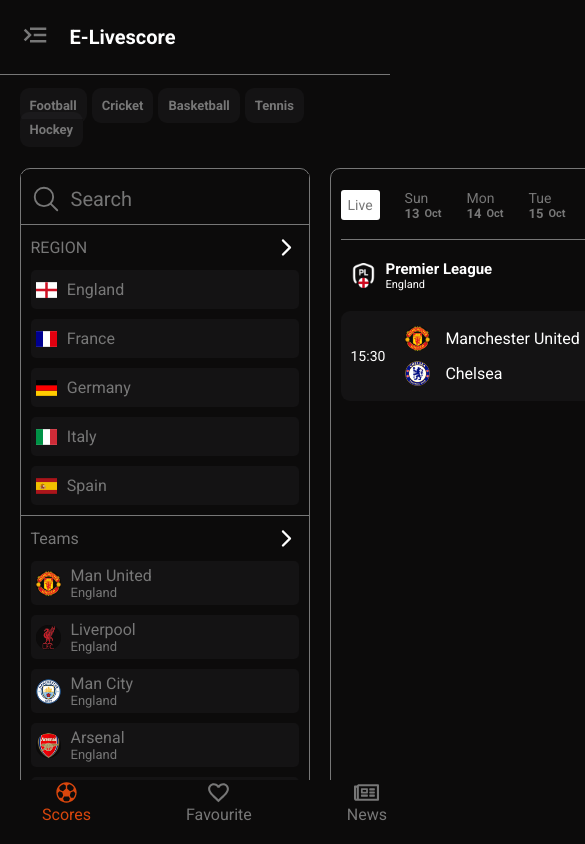
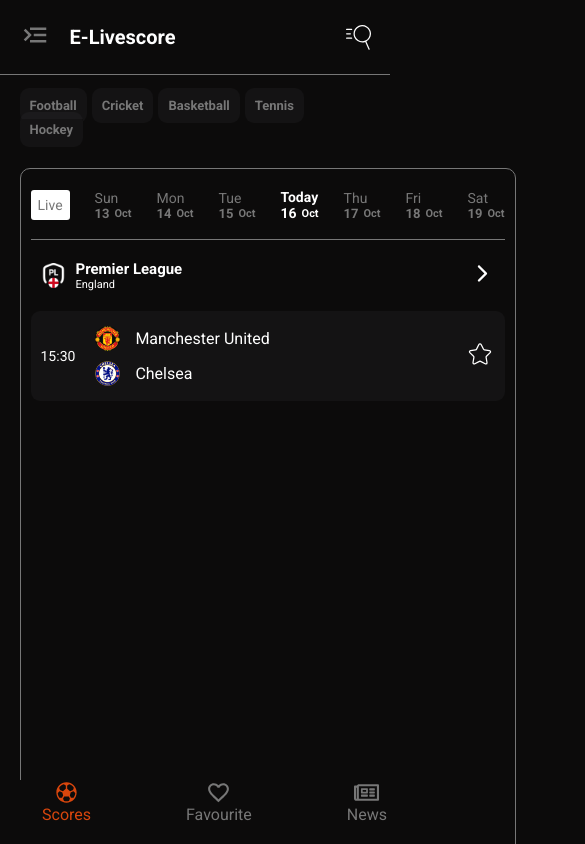
Before and after one commit to Empire688682/empire-livescores, a Next.js app in the folder empire-livescore/: page /basketball in a window 390 px wide. Shown: the top 844 px of the page, 585 px wide, since content can reach past the window. Built offline with nearby package versions, Linux system fonts and the light colour scheme.

Commit message:
mobile VP

```diff
--- a/empire-livescore/src/Component/Context.jsx
+++ b/empire-livescore/src/Component/Context.jsx
@@ -1,13 +1,16 @@
 'use client';
-import React, { useContext } from 'react';
+import React, { useContext, useState } from 'react';
 
 const AppContext = React.createContext();
 
 export const AppProvider = ({ children }) => {
-  const hello = "hello"; // Changed from 'helo' to 'hello'
+  const [showSidebar, setShowSidebar] = useState(false);
 
   return (
-    <AppContext.Provider value={{ hello }}>
+    <AppContext.Provider value={{
+      showSidebar,
+      setShowSidebar
+    }}>
       {children}
     </AppContext.Provider>
   );
--- a/empire-livescore/src/Component/Navbar/Navbar.jsx
+++ b/empire-livescore/src/Component/Navbar/Navbar.jsx
@@ -5,6 +5,8 @@
 import { MdFavoriteBorder } from "react-icons/md";
 import { FaRegNewspaper } from "react-icons/fa";
 import { IoIosFootball } from "react-icons/io";
+import Image from 'next/image';
+import search_icon from '../../public/search_icon.svg';
 
 const Navbar = () => {
     const [menu, setMenu] = useState("scores");
@@ -23,6 +25,13 @@
                 <li onClick={() => setMenu("news")} className={menu === "news" ? style.active : ""}> <FaRegNewspaper className={style.menu_icon} /> News </li>
             </ul>
         </div>
+        <div className={style.right_searchBar}>
+            <Image
+            src={search_icon}
+            sizes='(max-width: 768px) 100vw, (max-width: 1200px) 50vw, 33vw'
+            fill
+            />
+        </div>
 
     </div>
   )
--- a/empire-livescore/src/Component/Navbar/Navbar.module.css
+++ b/empire-livescore/src/Component/Navbar/Navbar.module.css
@@ -46,12 +46,22 @@
 .right_col .active{
     color: var(--active);
 }
+.right_searchBar{
+    display: none;
+}
 
 @media screen and (max-width: 919px){
+    .right_searchBar{
+        display: block;
+        position: relative;
+        height: 25px;
+        width: 25px;
+        cursor: pointer;
+    }
     .right_col{
         position: fixed;
         bottom: 0;
-        z-index: 99;
+        z-index: 88;
         width: 100%;
         padding-bottom: 20px;
     }
--- a/empire-livescore/src/Component/SideBar/SideBar.jsx
+++ b/empire-livescore/src/Component/SideBar/SideBar.jsx
@@ -2,6 +2,7 @@
 import style from './SideBar.module.css';
 import { IoSearchOutline } from "react-icons/io5";
 import { IoIosArrowForward } from "react-icons/io";
+import { LiaTimesSolid } from "react-icons/lia";
 import { sideBarData } from '../data';
 import Image from 'next/image';
 
@@ -9,8 +10,14 @@
     return (
         <div className={style.side_bar}>
             <div className={style.header}>
+                <div className={style.icon}>
+                    <IoIosArrowForward />
+                </div>
                 <label htmlFor="name"><IoSearchOutline /></label>
                 <input type="text" name="name" id="name" placeholder='Search' />
+                <div className={style.icon}>
+                    <LiaTimesSolid />
+                </div>
             </div>
             <div className={`${style.colum} ${style.region}`}>
                 <div className={style.colum_header}>
--- a/empire-livescore/src/Component/SideBar/SideBar.module.css
+++ b/empire-livescore/src/Component/SideBar/SideBar.module.css
@@ -25,6 +25,9 @@
     display: flex;
     align-items: center;
     justify-content: center;
+}
+.header .icon{
+    display: none;
 }
 .colum{
     color: var(--text-color);
@@ -107,3 +110,38 @@
     font-size: 13px;
     background-color: transparent;
 }
+
+@media screen and (max-width:919px){
+    .side_bar{
+        position: absolute;
+        top: 0;
+        z-index: 99;
+        left: 0;
+        width: 100%;
+    }
+    .header{
+        display: flex;
+        align-items: center;
+    }
+    .header .icon{
+        font-size: 25px;
+        cursor: pointer;
+        text-align: center;
+        transform: rotate(180deg);
+        color: white;
+        display: block;
+    }
+    .header input{
+        flex: 1;
+        background-color: transparent;
+        outline: none;
+        height: 100%;
+        border: none;
+        font-size: 15px;
+        color: var(--text-color);
+        font-weight: bolder;
+    }
+    .header label{
+        display: none;
+    }
+}
--- a/empire-livescore/src/app/globals.css
+++ b/empire-livescore/src/app/globals.css
@@ -63,3 +63,9 @@
   border-radius: 10px;
   padding: 10px;
 }
+
+@media screen and (max-width:919px){
+  .sidebar{
+    display: none;
+  }
+}
```
Also changed, not shown: empire-livescore/src/public/search_icon.svg (added).
